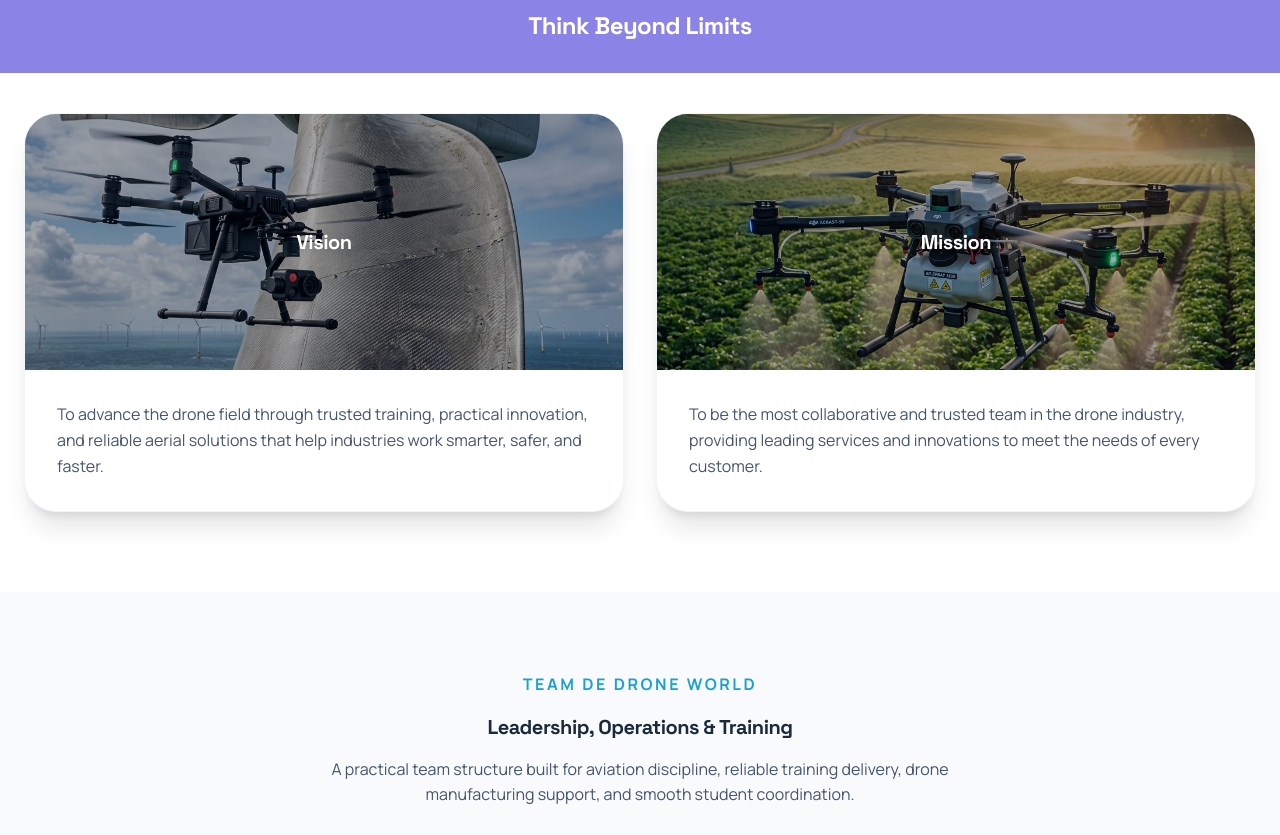
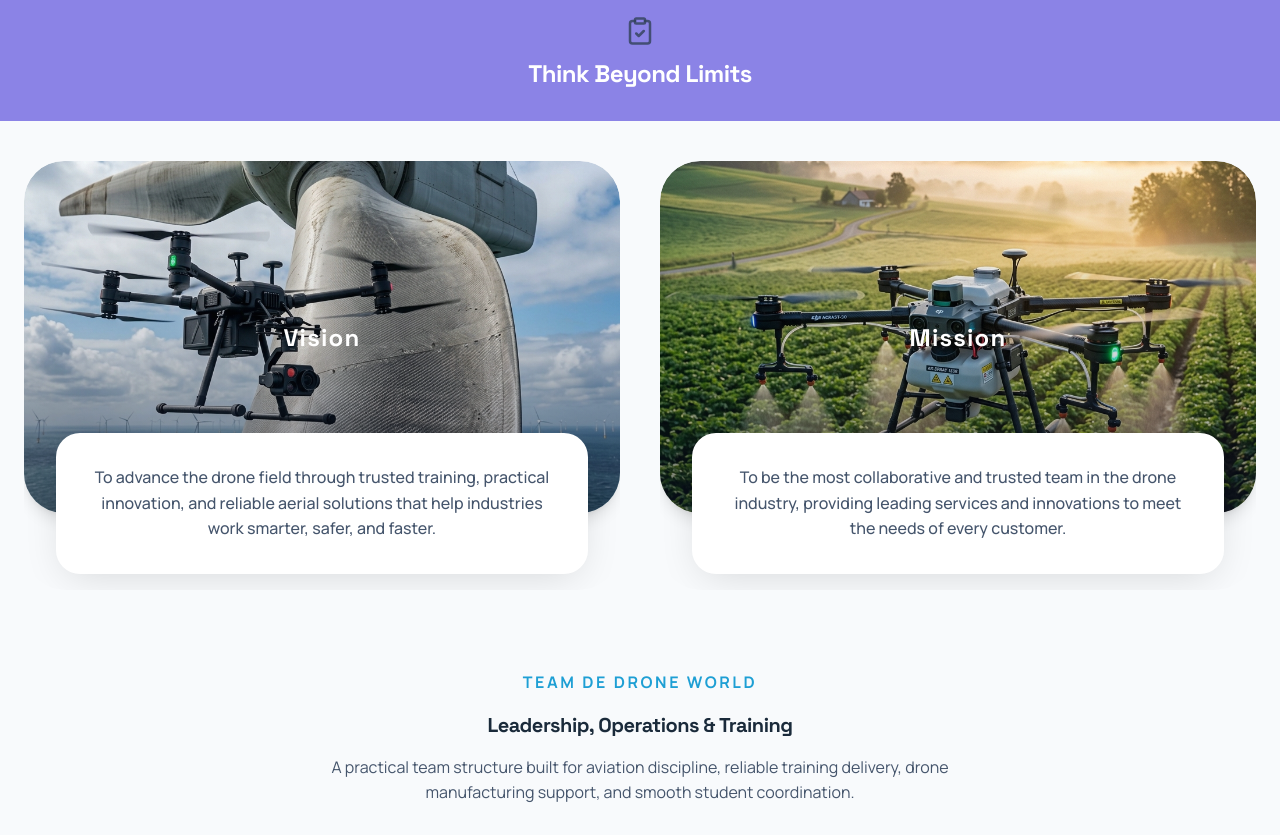
Before and after one commit to Mohan-madhu/De-Drone-World, a React (Vite) app: page /about in a window 1280 px wide. Shown: the part 1235-2070 px from the top of the page. Built offline with nearby package versions, Linux system fonts and the light colour scheme.

Commit message:
feat: create About page with team profiles, core pillars, and student testimonials

```diff
--- a/src/pages/About.jsx
+++ b/src/pages/About.jsx
@@ -240,37 +240,50 @@ const About = () => {
         </div>
       </section>
 
-      <section className="bg-white py-0">
+      <section className="bg-slate-50 py-12">
         <SectionBanner eyebrow="Vision & Mission" icon={ClipboardCheck} title="Think Beyond Limits" color="#8B83E6" />
-        <div className="mx-auto grid max-w-7xl gap-8 px-6 pb-20 md:grid-cols-2">
-          <article className="overflow-hidden rounded-[2rem] border border-slate-100 bg-white shadow-xl transition hover:-translate-y-1">
-            <div className="relative h-64 overflow-hidden">
-              <img src="/assets/drone_precision.png" alt="Vision" className="h-full w-full object-cover transition-transform duration-700 hover:scale-110" />
-              <div className="absolute inset-0 bg-slate-950/35" />
-              <div className="absolute inset-0 flex items-center justify-center">
-                <h3 className="text-white drop-shadow-lg">Vision</h3>
+        <div className="mx-auto grid max-w-7xl gap-10 px-6 md:grid-cols-2">
+          <article className="group relative overflow-hidden rounded-[2.5rem] bg-transparent transition-all duration-500">
+            <div className="relative h-[22rem] w-full overflow-hidden rounded-[2.5rem] shadow-lg">
+              <img
+                src="/assets/drone_precision.png"
+                alt="Vision"
+                className="h-full w-full object-cover transition-transform duration-700 ease-out group-hover:scale-105"
+              />
+              <div className="absolute inset-0 bg-gradient-to-t from-slate-900/80 via-slate-900/20 to-transparent opacity-70 transition-opacity duration-500 group-hover:opacity-85" />
+              <div className="absolute inset-0 flex items-center justify-center transition-transform duration-500 group-hover:-translate-y-4">
+                <h3 className="text-4xl font-bold tracking-wider text-white drop-shadow-2xl md:text-5xl">Vision</h3>
               </div>
             </div>
-            <p className="p-8 leading-relaxed text-slate-600">
-              To advance the drone field through trusted training, practical innovation, and reliable aerial solutions that help industries work smarter, safer, and faster.
-            </p>
+            <div className="relative z-10 -mt-20 mx-8 mb-4 rounded-3xl bg-white p-8 shadow-[0_10px_40px_-10px_rgba(0,0,0,0.15)] transition-transform duration-500 group-hover:-translate-y-2">
+              <p className="text-center text-base leading-relaxed text-slate-600 font-medium">
+                To advance the drone field through trusted training, practical innovation, and reliable aerial solutions that help industries work smarter, safer, and faster.
+              </p>
+            </div>
           </article>
-          <article className="overflow-hidden rounded-[2rem] border border-slate-100 bg-white shadow-xl transition hover:-translate-y-1">
-            <div className="relative h-64 overflow-hidden">
-              <img src="/assets/services_hero.png" alt="Mission" className="h-full w-full object-cover transition-transform duration-700 hover:scale-110" />
-              <div className="absolute inset-0 bg-slate-950/35" />
-              <div className="absolute inset-0 flex items-center justify-center">
-                <h3 className="text-white drop-shadow-lg">Mission</h3>
+
+          <article className="group relative overflow-hidden rounded-[2.5rem] bg-transparent transition-all duration-500">
+            <div className="relative h-[22rem] w-full overflow-hidden rounded-[2.5rem] shadow-lg">
+              <img
+                src="/assets/services_hero.png"
+                alt="Mission"
+                className="h-full w-full object-cover transition-transform duration-700 ease-out group-hover:scale-105"
+              />
+              <div className="absolute inset-0 bg-gradient-to-t from-slate-900/80 via-slate-900/20 to-transparent opacity-70 transition-opacity duration-500 group-hover:opacity-85" />
+              <div className="absolute inset-0 flex items-center justify-center transition-transform duration-500 group-hover:-translate-y-4">
+                <h3 className="text-4xl font-bold tracking-wider text-white drop-shadow-2xl md:text-5xl">Mission</h3>
               </div>
             </div>
-            <p className="p-8 leading-relaxed text-slate-600">
-              To be the most collaborative and trusted team in the drone industry, providing leading services and innovations to meet the needs of every customer.
-            </p>
+            <div className="relative z-10 -mt-20 mx-8 mb-4 rounded-3xl bg-white p-8 shadow-[0_10px_40px_-10px_rgba(0,0,0,0.15)] transition-transform duration-500 group-hover:-translate-y-2">
+              <p className="text-center text-base leading-relaxed text-slate-600 font-medium">
+                To be the most collaborative and trusted team in the drone industry, providing leading services and innovations to meet the needs of every customer.
+              </p>
+            </div>
           </article>
         </div>
       </section>
 
-      <section className="bg-slate-50 py-20 px-6">
+      <section className="bg-slate-50 pt-8 pb-20 px-6">
         <div className="mx-auto max-w-7xl">
           <div className="mb-16 text-center">
             <span className="font-bold uppercase tracking-[0.16em] text-primary">Team De Drone World</span>
```
